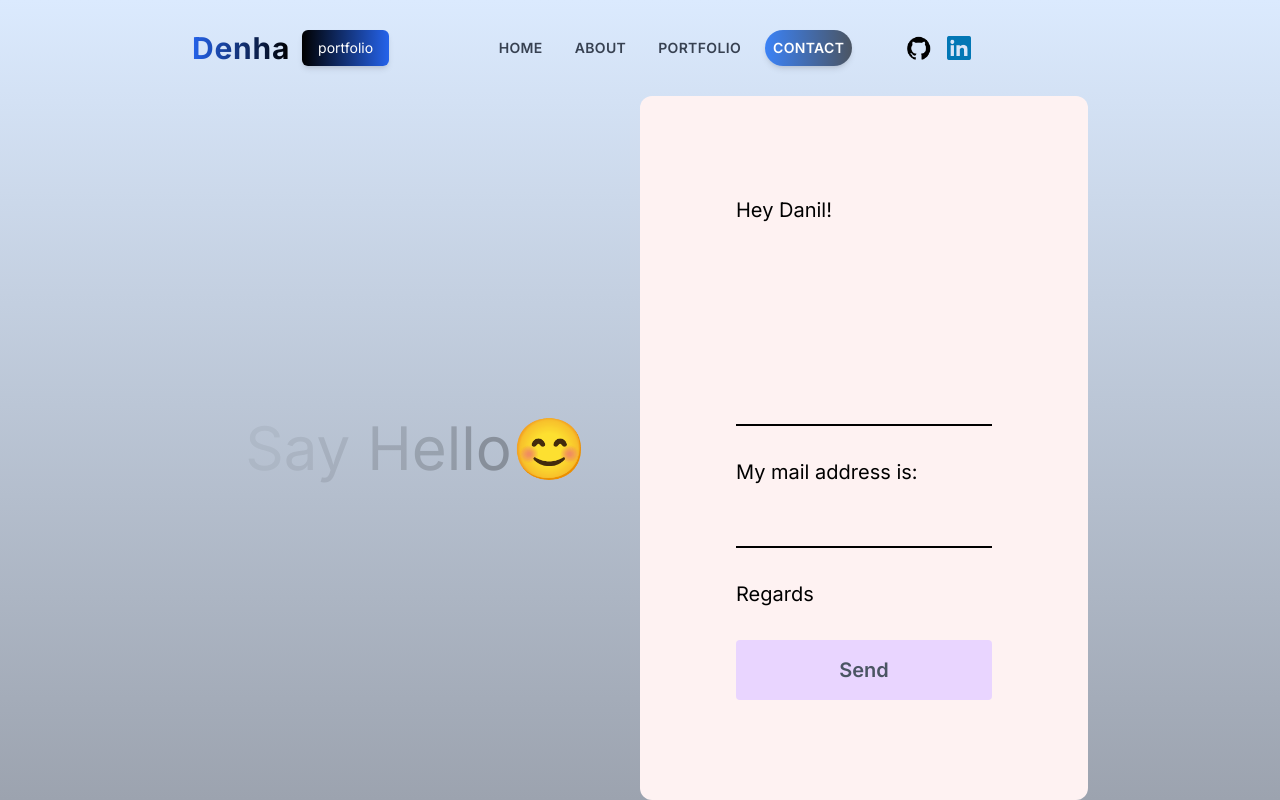
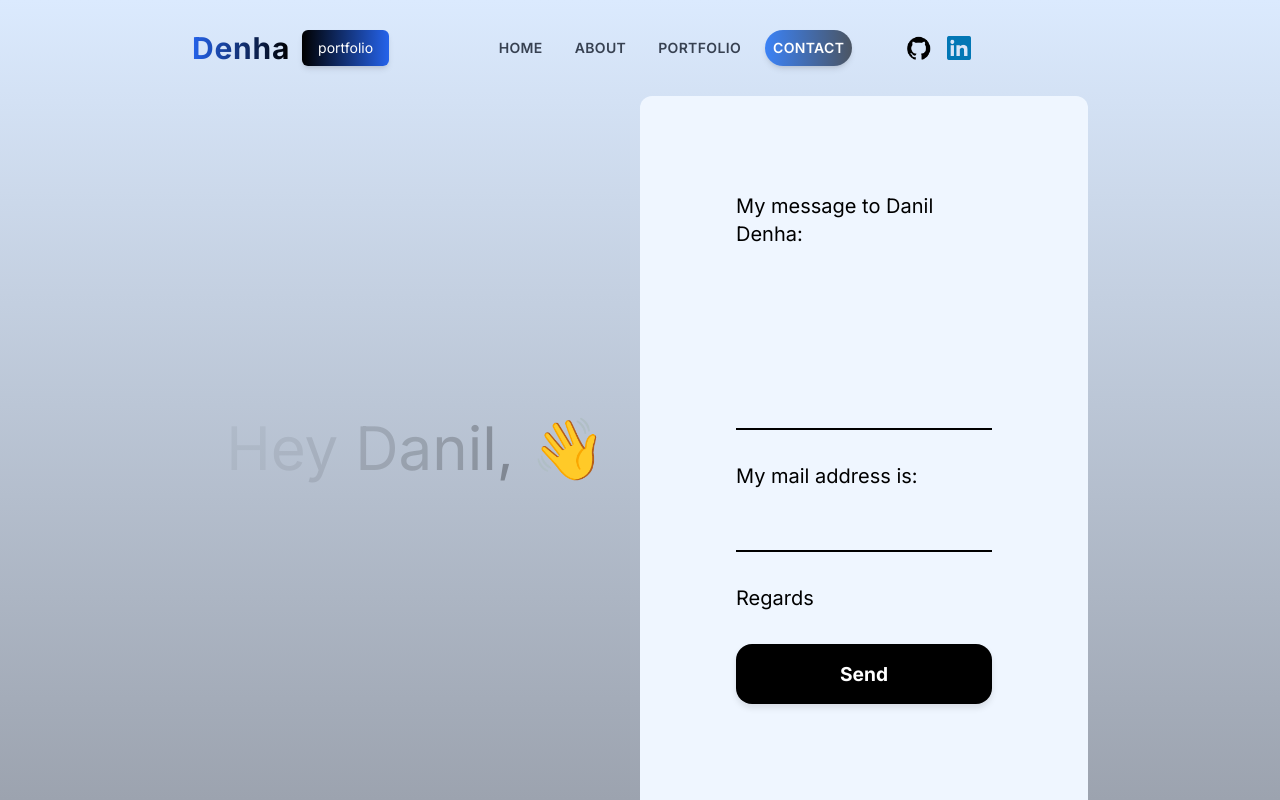
Before and after one commit to danildenha/website-portfolio, a Next.js app: page /contact in a window 1280 px wide. Built offline with nearby package versions, Linux system fonts and the light colour scheme.

Commit message:
changing contact form

```diff
--- a/src/app/contact/page.jsx
+++ b/src/app/contact/page.jsx
@@ -6,7 +6,7 @@ import emailjs from "@emailjs/browser";
 const ContactPage = () => {
   const [success, setSuccess] = useState(false);
   const [error, setError] = useState(false);
-  const text = "Say Hello";
+  const text = "Hey Danil, ";
 
   const form = useRef();
 
@@ -58,16 +58,16 @@ const ContactPage = () => {
                 {letter}
               </motion.span>
             ))}
-            😊
+            👋
           </div>
         </div>
         {/* FORM CONTAINER */}
         <form
           onSubmit={sendEmail}
           ref={form}
-          className="h-1/2 lg:h-full lg:w-1/2 bg-red-50 rounded-xl text-xl flex flex-col gap-8 justify-center p-24"
+          className="h-1/2 lg:h-full lg:w-1/2 bg-blue-50 rounded-t-xl text-xl flex flex-col gap-8 justify-center p-24"
         >
-          <span>Hey Danil!</span>
+          <span>My message to Danil Denha:</span>
           <textarea
             rows={6}
             className="bg-transparent border-b-2 border-b-black outline-none resize-none"
@@ -80,7 +80,7 @@ const ContactPage = () => {
             className="bg-transparent border-b-2 border-b-black outline-none"
           />
           <span>Regards</span>
-          <button className="bg-purple-200 rounded font-semibold text-gray-600 p-4">
+          <button className="bg-black text-white hover:bg-gray-800 font-medium primary">
             Send
           </button>
           {success && (
@@ -90,7 +90,7 @@ const ContactPage = () => {
           )}
           {error && (
             <span className="text-red-600 font-semibold">
-              Something went wrong!
+              Something went wrong, check your input!
             </span>
           )}
         </form>
--- a/src/app/content.css
+++ b/src/app/content.css
@@ -22,7 +22,7 @@
   }
 
   .primary:hover {
-    background-color: #163181; /* New background color on hover */
+    background-color: rgb(5, 19, 48);/* New background color on hover */
     transform: scale(1.05); /* Scale on hover */
     box-shadow: 0 8px 12px rgba(0, 0, 0, 0.3); /* Increase shadow on hover */
   }
--- a/src/app/page.jsx
+++ b/src/app/page.jsx
@@ -31,8 +31,12 @@ const Homepage = () => {
           </p>
           {/* BUTTONS */}
           <div className="w-full flex gap-4">
+            <a href="/portfolio">
             <button className="primary">View My Work</button>
+            </a>
+            <a href="/contact">
             <button className="secondary">Contact Me</button>
+            </a>
 
           </div>
         </div>
```
